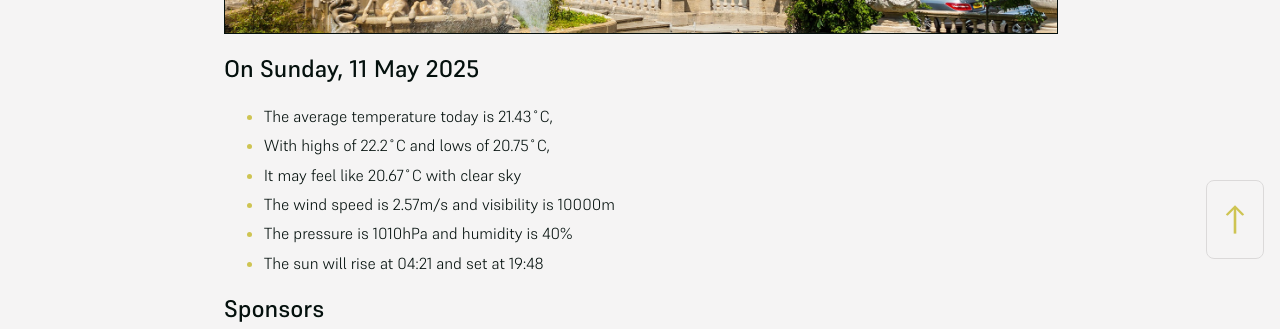
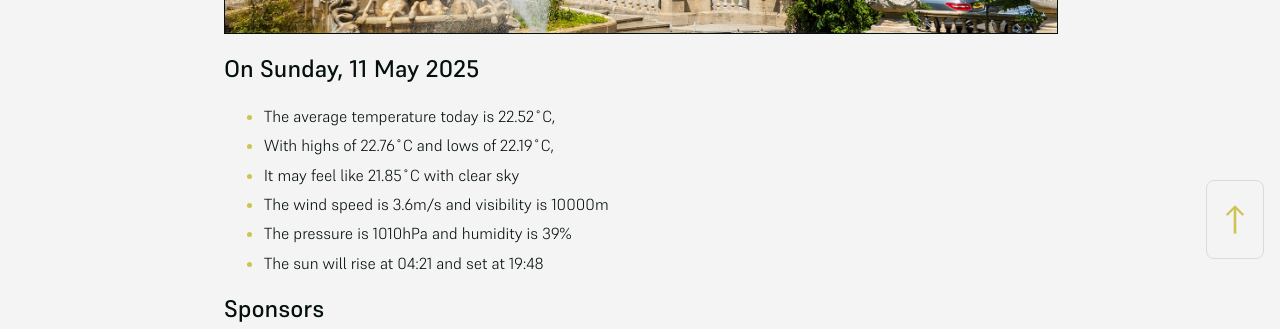
Before and after one commit to mat-0/cheltenham-open-data, a Jekyll site: the page built from index.md, in a window 1280 px wide. Shown: the part 625-954 px from the top of the page. Built offline with Jekyll 4.4.1, drawn with Linux system fonts in a browser that asks for light colours.

Commit message:
Updated 2025-05-11 11:57:45

```diff
--- a/index.md
+++ b/index.md
@@ -10,11 +10,11 @@ seo: Menu
 <!-- weather_marker starts -->
 ## On Sunday, 11 May 2025
 
-- The average temperature today is 21.43˚C,
-- With highs of 22.2˚C and lows of 20.75˚C,
-- It may feel like 20.67˚C with clear sky
-- The wind speed is 2.57m/s and visibility is 10000m
-- The pressure is 1010hPa and humidity is 40%
+- The average temperature today is 22.52˚C,
+- With highs of 22.76˚C and lows of 22.19˚C,
+- It may feel like 21.85˚C with clear sky
+- The wind speed is 3.6m/s and visibility is 10000m
+- The pressure is 1010hPa and humidity is 39%
 - The sun will rise at 04:21 and set at 19:48
 
 <!-- weather_marker ends -->
```
Also changed, not shown: _data/flood.json (+5 -69 lines), _pages/news.md (+4 -4 lines).
